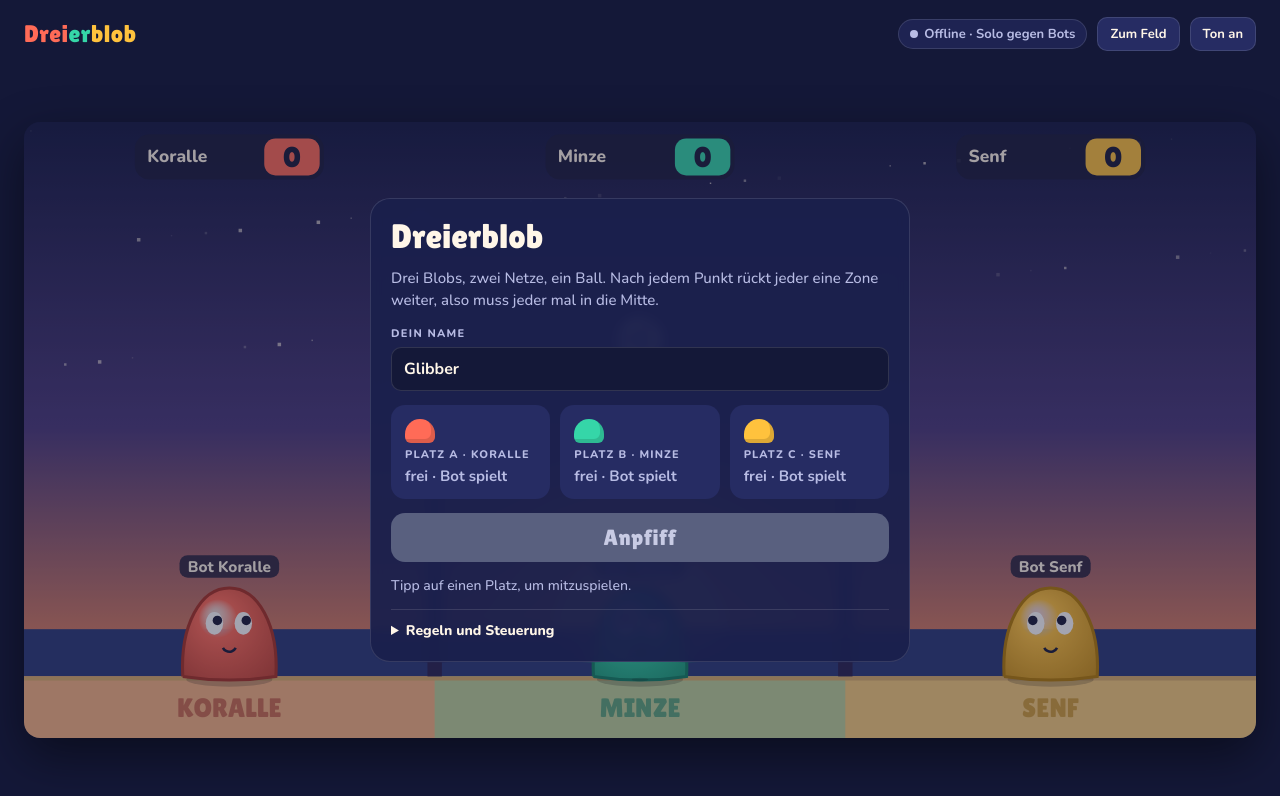
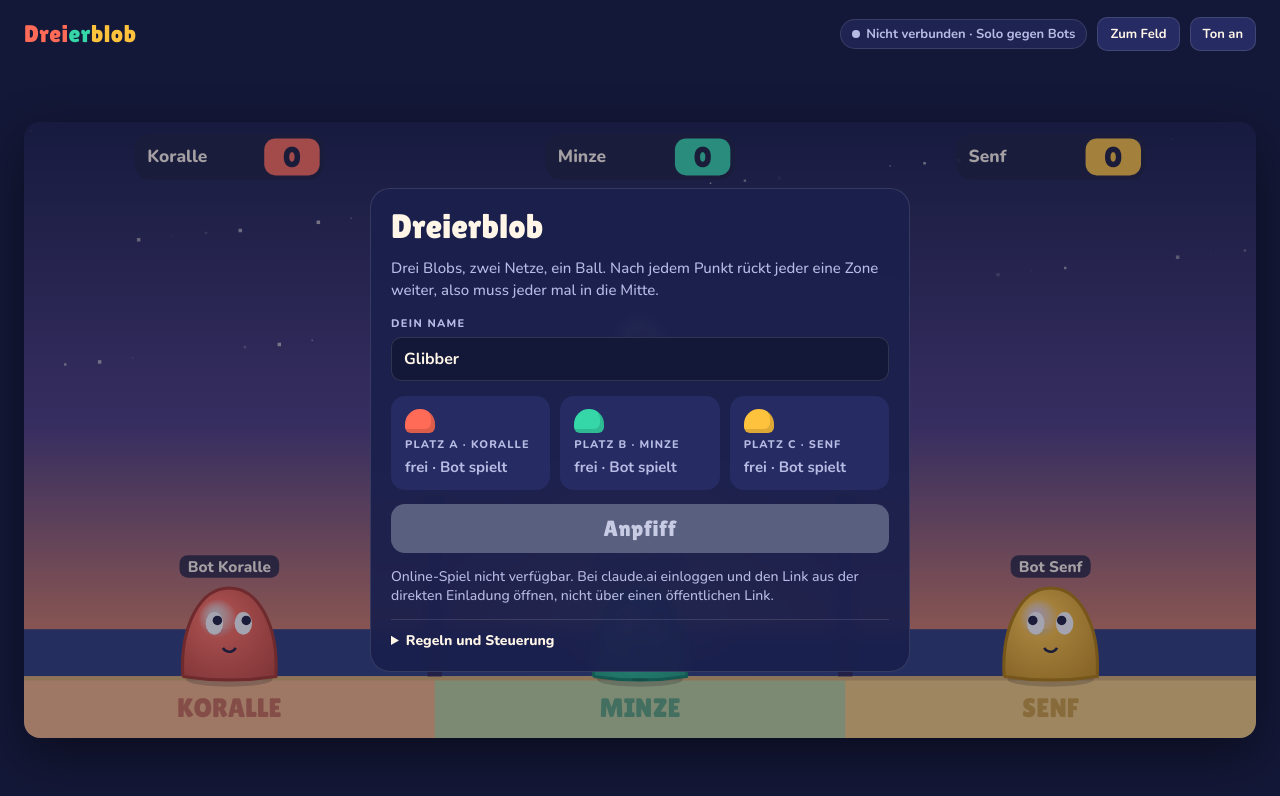
Before and after one commit to robinnau/3-player-game, a plain HTML site: page index.html in a window 1280 px wide. Drawn offline with nearby package versions, Linux system fonts and the light colour scheme; animation ran at ten frames a second.

Commit message:
Explain why online play is unavailable
Co-Authored-By: Claude Opus 5.5 <noreply@anthropic.com>
Claude-Session: https://claude.ai/code/session_01NsRUSAXXLUU5Sc7o9r1eG8

```diff
--- a/index.html
+++ b/index.html
@@ -628,7 +628,7 @@ function updateUi(V, seats, names, peers, host) {
   if (sig === uiSig) return;
   uiSig = sig;
   chip.classList.toggle("on", !!online);
-  chipText.textContent = !room ? "Offline · Solo gegen Bots" : online ? (n === 1 ? "Nur du bist hier" : n + " Geräte verbunden") : "verbinde…";
+  chipText.textContent = !room ? "Nicht verbunden · Solo gegen Bots" : online ? (n === 1 ? "Nur du bist hier" : n + " Geräte verbunden") : "verbinde…";
   for (let i = 0; i < 3; i++) {
     const b = seatBtns[i], s = seats[i], who = b.querySelector(".who");
     b.classList.toggle("mine", !!(s && s.me));
@@ -650,7 +650,7 @@ function updateUi(V, seats, names, peers, host) {
   startBtn.disabled = me.s < 0 || running;
   startBtn.hidden = running;
   closeBtn.hidden = true;
-  statusEl.textContent = me.s < 0 ? (running ? "Du schaust zu." : "Tipp auf einen Platz, um mitzuspielen.")
+  statusEl.textContent = !room ? "Online-Spiel nicht verfügbar. Bei claude.ai einloggen und den Link aus der direkten Einladung öffnen, nicht über einen öffentlichen Link." : me.s < 0 ? (running ? "Du schaust zu." : "Tipp auf einen Platz, um mitzuspielen.")
     : running ? "Du spielst " + COLN[me.s] + "." : "Bereit. Jeder am Tisch kann anpfeifen, freie Plätze übernimmt ein Bot.";
 }
 
```
